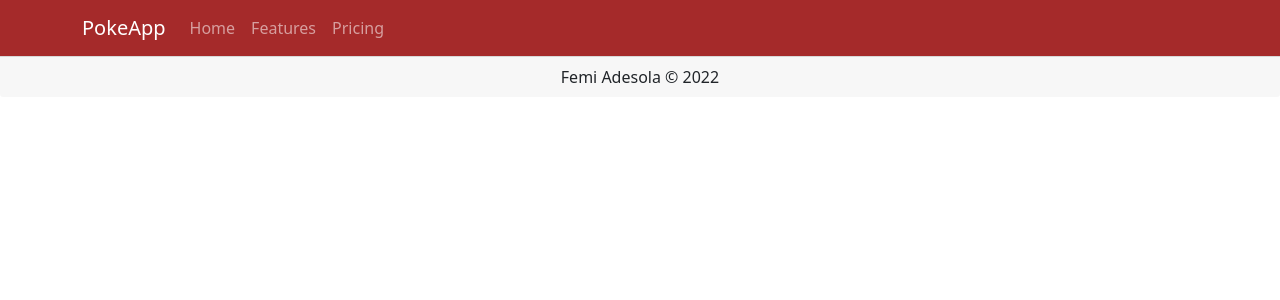
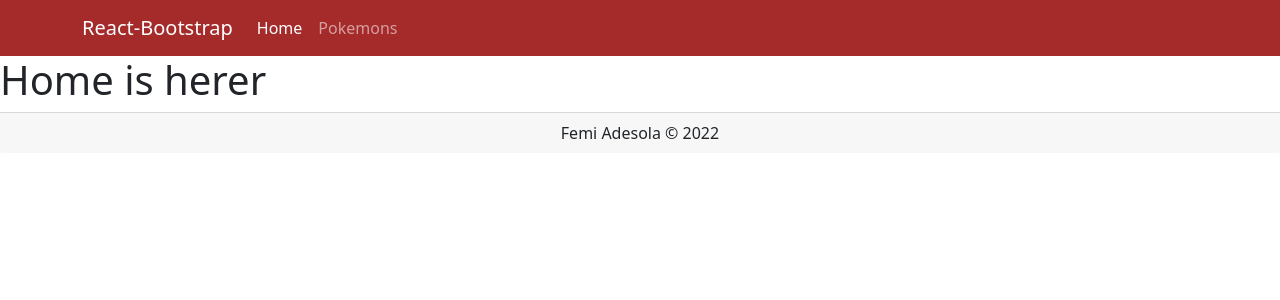
Before and after one commit to React21S/PokeApp, a React (Create React App) app: page / in a window 1280 px wide. Shown: the top 300 px of the page. Built offline with nearby package versions, Linux system fonts and the light colour scheme.

Commit message:
Added navbar

```diff
--- a/src/App.js
+++ b/src/App.js
@@ -19,8 +19,8 @@ function App() {
     <Routes>
       <Route>
         <Route path="/" element={<Layout/>}>
-        <Route path="/home" element={<Home/>} />
-        <Route path="/pokelist" element={<PokeList/>} />
+        <Route index element={<Home/>} />
+        <Route path="pokelist" element={<PokeList/>} />
       </Route>
     </Route>
   </Routes>
--- a/src/components/Header.js
+++ b/src/components/Header.js
@@ -2,18 +2,28 @@ import React from 'react';
 import Navbar from 'react-bootstrap/Navbar';
 import Nav from 'react-bootstrap/Nav';
 import Container from 'react-bootstrap/Container';
+import { LinkContainer } from 'react-router-bootstrap';
 
 const Header = () => {
     return (<>
       <Navbar bg="dark" variant="dark" className="pokeApp">
           <Container>
-            <Navbar.Brand href="#">PokeApp</Navbar.Brand>
-            <Nav className="me-auto">
-              <Nav.Link eventKey="Home">Home</Nav.Link>
-              <Nav.Link href="#features">Features</Nav.Link>
-              <Nav.Link href="#pricing">Pricing</Nav.Link>
-            </Nav>
-          </Container>
+            <Navbar.Brand href="#home">React-Bootstrap</Navbar.Brand>
+        <Navbar.Toggle aria-controls="basic-navbar-nav" />
+
+        <Navbar.Collapse id="basic-navbar-nav">
+          <Nav className="me-auto">
+
+            <LinkContainer to="/">
+            <Nav.Link >Home</Nav.Link></LinkContainer >
+
+            <LinkContainer to ="pokelist">
+            <Nav.Link >Pokemons</Nav.Link></LinkContainer>
+
+          </Nav>
+      </Navbar.Collapse>
+  </Container>
+
       </Navbar>
 
 
```
